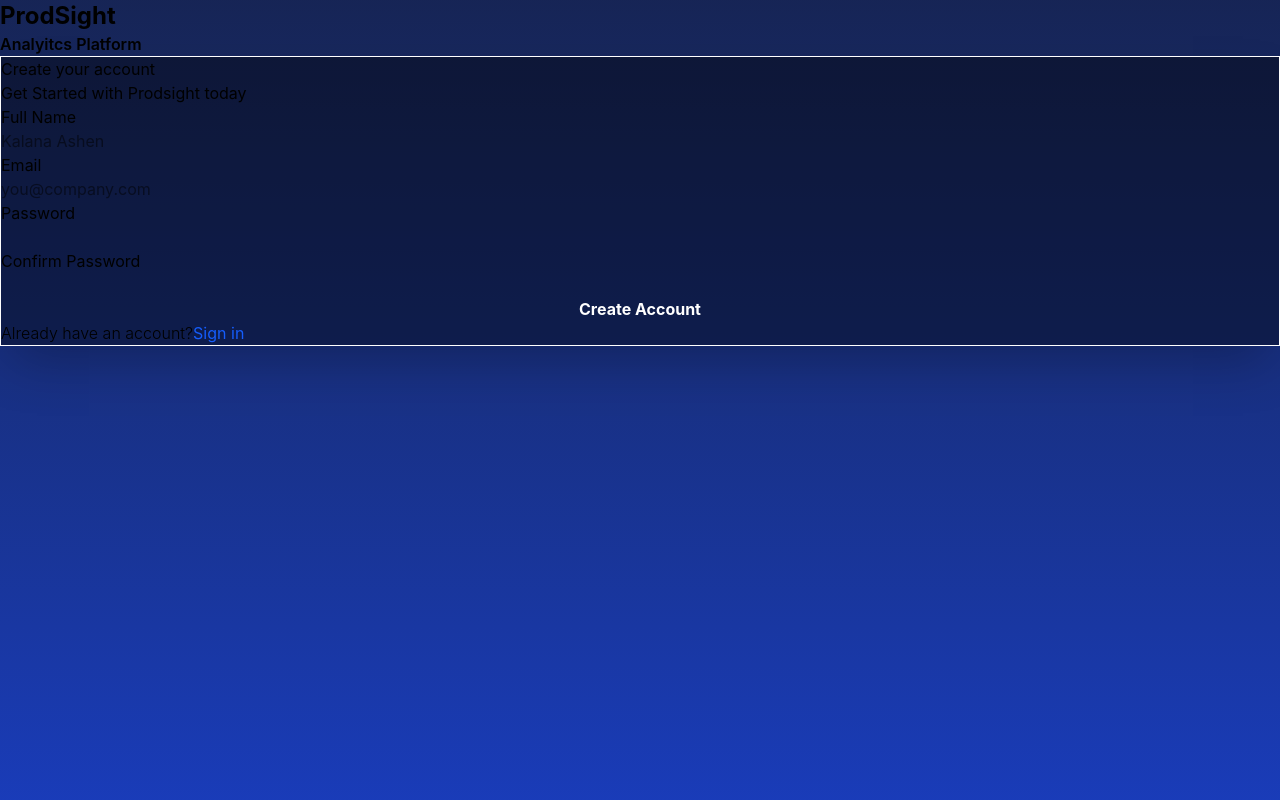
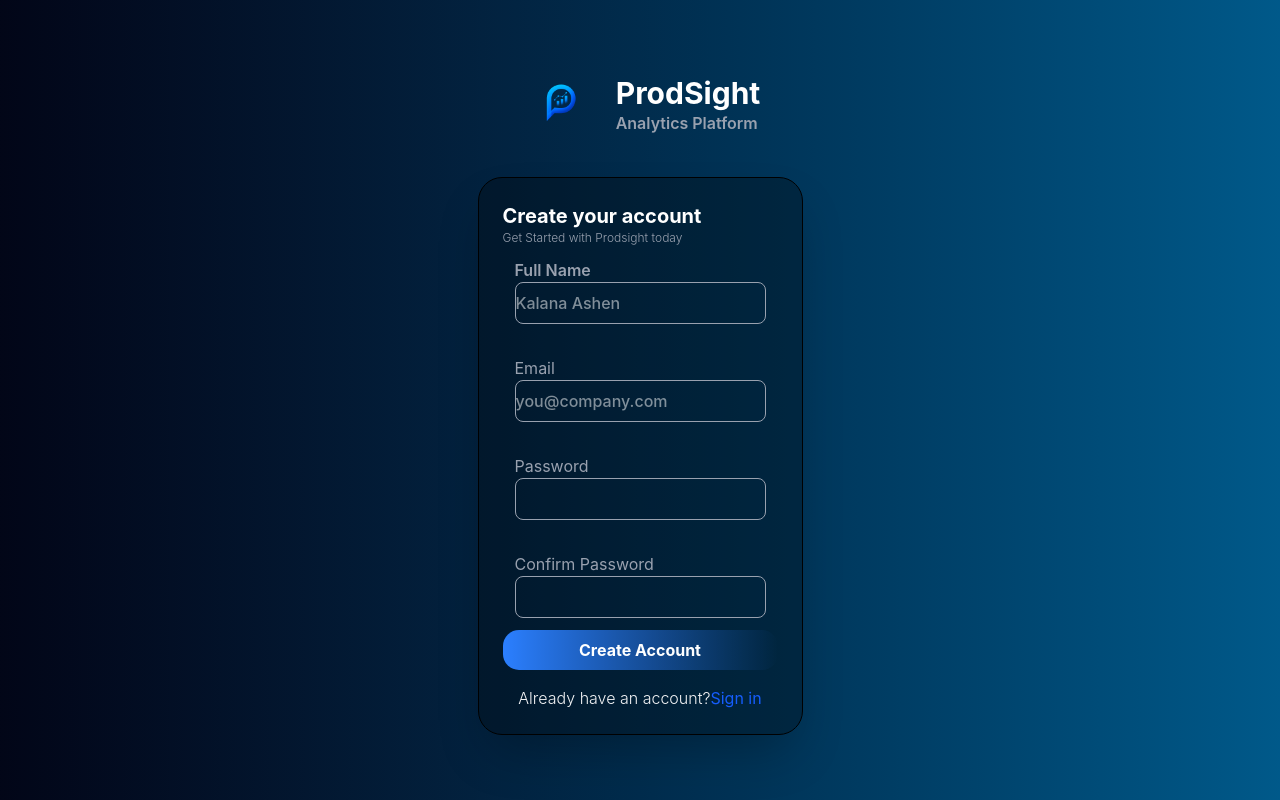
Before and after one commit to kalanaashen/ProdSight_UI, a React app in the folder frontend/: page /register in a window 1280 px wide. Built offline with nearby package versions, Linux system fonts and the light colour scheme; the HTML template or start-up script is replaced by a standard one.

Commit message:
fix style of register and login pages

```diff
--- a/frontend/src/pages/LoginPage.jsx
+++ b/frontend/src/pages/LoginPage.jsx
@@ -6,10 +6,19 @@ const LoginPage = () => {
     <>
       <div className="grid grid-cols-2 h-screen ">
         <div className=" flex bg-gradient-to-t from-blue-900  to-slate-900   items-center  justify-center p-6 ">
-          <div className="translate-y-10">
-            <div className="">
-              <h1 className="font-bold text-white text-3xl ">ProdSight</h1>
-              <h1 className="font-light text-white">Analytical Platform</h1>
+          <div className="">
+            <div className="flex items-center gap-4">
+              <img
+                src="/prodsight_logo.png"
+                alt="ProdSight logo"
+                className="h-20 w-20 object-contain"
+              />
+              <div>
+                <h1 className="text-3xl font-bold text-white">ProdSight</h1>
+                <p className="font-semibold text-gray-400">
+                  Analytics Platform
+                </p>
+              </div>
             </div>
             <div className="shadow-2xl w-sm bg-black/30 rounded-2xl p-5 mt-10">
               <div
--- a/frontend/src/pages/RegisterPage.jsx
+++ b/frontend/src/pages/RegisterPage.jsx
@@ -4,41 +4,77 @@ import { Link } from "react-router";
 export const RegisterPage = () => {
   return (
     <div>
-      <div className="bg-linear-to-b from-blue-950 to-blue-800 h-screen">
-        <h1 className="font-bold text-2xl">ProdSight</h1>
-        <h1 className="font-semibold">Analyitcs Platform</h1>
-        <div className="border border-white  bg-black/40 shadow-2xl">
-          <h1>Create your account</h1>
-          <h1>Get Started with Prodsight today</h1>
+      <div className=" flex flex-col justify-center items-center bg-linear-to-r from-slate-950 to-sky-800 h-screen ">
+        <div className="mb-8 flex items-center gap-4">
+          <img
+            src="/prodsight_logo.png"
+            alt="ProdSight logo"
+            className="h-20 w-20 object-contain"
+          />
           <div>
+            <h1 className="text-3xl font-bold text-white">ProdSight</h1>
+            <p className="font-semibold text-gray-400">Analytics Platform</p>
+          </div>
+        </div>
+
+        <div className=" p-6 border  rounded-3xl bg-black/30 shadow-2xl min-w-1/4">
+          <h1 className="text-white font-bold text-xl">Create your account</h1>
+          <h1 className="text-gray-400 font-light text-xs">
+            Get Started with Prodsight today
+          </h1>
+          <div className=" flex flex-col p-3 gap-y-8 ">
             <div className="flex flex-col">
-              <label htmlFor="">Full Name</label>
-              <input type="text" placeholder="Kalana Ashen" />
+              <label htmlFor="" className="text-gray-400 font-semibold">
+                Full Name
+              </label>
+              <input
+                type="text"
+                placeholder="Kalana Ashen"
+                className="border text-white font-medium  border-gray-400 py-2 outline-none rounded-lg focus:border-blue-500 focus:ring-1 focus:ring-blue-200 transition"
+              />
             </div>
             <div className="flex flex-col">
-              <label htmlFor="">Email</label>
-              <input type="text" placeholder="you@company.com" />
+              <label htmlFor="" className="text-gray-400">
+                Email
+              </label>
+              <input
+                type="text"
+                placeholder="you@company.com"
+                className="  border text-white font-medium border-gray-400 py-2 outline-none rounded-lg focus:border-blue-500 focus:ring-1 focus:ring-blue-200 transition"
+              />
             </div>
 
             <div className="flex flex-col">
-              <label htmlFor="">Password</label>
-              <input type="password" />
+              <label htmlFor="" className="text-gray-400">
+                Password
+              </label>
+              <input
+                type="password"
+                className="  border text-white font-medium border-gray-400 py-2 outline-none rounded-lg focus:border-blue-500 focus:ring-1 focus:ring-blue-200 transition"
+              />
             </div>
 
             <div className="flex flex-col">
-              <label htmlFor="">Confirm Password</label>
-              <input type="password" />
+              <label htmlFor=" " className="text-gray-400">
+                Confirm Password
+              </label>
+              <input
+                type="password"
+                className=" border text-white font-medium border-gray-400 py-2 outline-none rounded-lg focus:border-blue-500 focus:ring-1 focus:ring-blue-200 transition"
+              />
             </div>
           </div>
 
-          <div>
-            <button className="w-full font-bold  text-white">
+          <div className="mb-4">
+            <button className="w-full py-2 rounded-2xl font-bold bg-linear-to-r from-blue-500 to-blue-4800 text-white hover:bg-black/50 hover:scale-105 duration-200">
               Create Account
             </button>
           </div>
-          <div className="flex flex-row">
-            <h1 className="font-light">Already have an account?</h1>
-            <Link to="/login" className="text-blue-600">
+          <div className="flex flex-row justify-center items-center">
+            <h1 className="font-light text-gray-100">
+              Already have an account?
+            </h1>
+            <Link to="/login" className="text-blue-600 hover:text-blue-800">
               Sign in
             </Link>
           </div>
```
Also changed, not shown: frontend/public/prodsight_logo.png (added).
